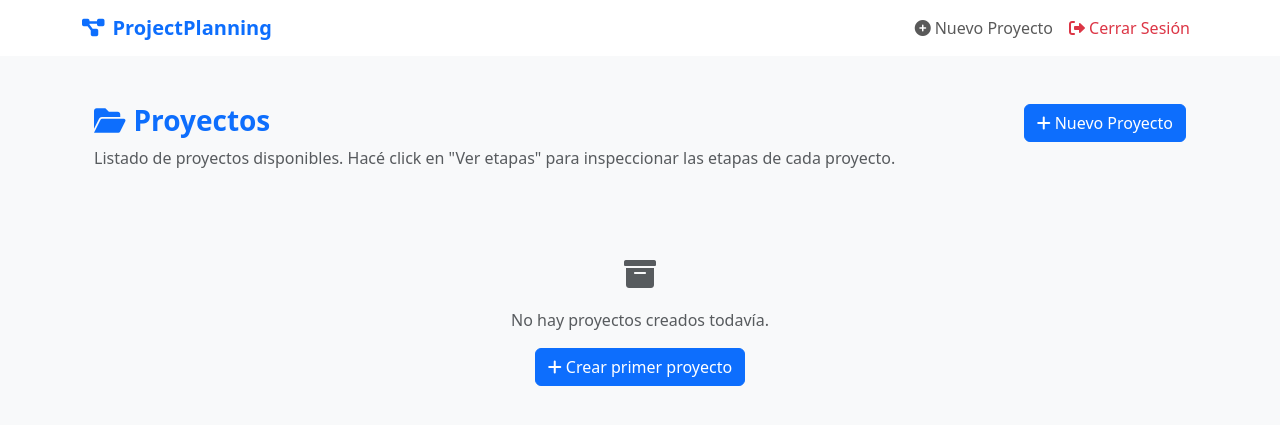
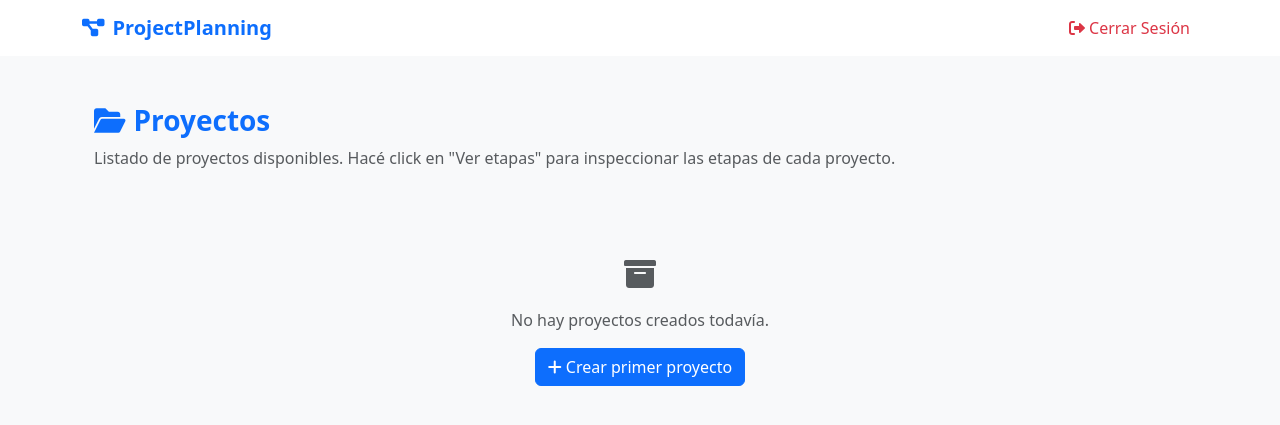
Before and after one commit to faacu02/DSSD-Grupo-7, a Flask app: page /proyectos in a window 1280 px wide. Shown: the top 425 px of the page. Run offline with Flask 3, Linux system fonts and the light colour scheme.

Commit message:
corrijo botones en html

```diff
--- a/src/controllers/etapa.py
+++ b/src/controllers/etapa.py
@@ -121,6 +121,7 @@ def detalle_etapa(etapa_id):
     case_id = request.args.get('case_id')
     etapa_obj = etapa_service.obtener_etapa_por_id(etapa_id)
     proyecto_id = request.args.get('proyecto_id')
+    proyecto= proyecto_service.obtener_proyecto_por_id(proyecto_id)
     if not etapa_obj:
         return redirect(url_for(
             'formulario.ver_proyectos',
@@ -133,7 +134,8 @@ def detalle_etapa(etapa_id):
         case_id=case_id,
         etapa_cloud_id=etapa_obj.etapa_cloud_id,
         roles=roles,
-        proyecto_id=proyecto_id
+        proyecto_id=proyecto_id,
+        proyecto=proyecto
     )
 
 
--- a/src/templates/detalle_etapa.html
+++ b/src/templates/detalle_etapa.html
@@ -110,6 +110,7 @@
         <i class="fas fa-arrow-left me-1"></i>Volver
     </button>
 {% if 'interviniente' in roles_lower %}
+{% if proyecto.completado %}
     <!-- Botón: Cargar Observación -->
     <a href="{{ url_for('observacion.cargar_observacion',
                         etapa_id=etapa.id,
@@ -119,7 +120,8 @@
        class="btn btn-warning">
         <i class="fas fa-comment-dots me-1"></i>Cargar Observación
     </a>
-
+{% else %}
+{% if etapa.estado != 'Completa' %}
     <!-- Botón: Proponer Donación -->
     <a href="{{ url_for('donacion.cargar_donacion',
                         etapa_id=etapa.id,
@@ -127,6 +129,8 @@
        class="btn btn-success">
         <i class="fas fa-hand-holding-heart me-1"></i>Proponer Donación
     </a>
+{% endif %}
+{% endif %}
 {% endif %}
     				                    {% if 'originante' in roles_lower %}
 
--- a/src/templates/detalle_observacion.html
+++ b/src/templates/detalle_observacion.html
@@ -29,11 +29,6 @@
 
             <div class="collapse navbar-collapse">
                 <ul class="navbar-nav ms-auto">
-                    <li class="nav-item">
-                        <a class="nav-link" href="{{ url_for('formulario.formulario_nombre') }}">
-                            <i class="fas fa-plus-circle me-1"></i>Nuevo Proyecto
-                        </a>
-                    </li>
                     <li class="nav-item">
                         <a class="nav-link text-danger" href="{{ url_for('login.logout') }}">
                             <i class="fas fa-sign-out-alt me-1"></i>Cerrar Sesión
--- a/src/templates/ver_observaciones.html
+++ b/src/templates/ver_observaciones.html
@@ -27,11 +27,6 @@
 			<div class="collapse navbar-collapse">
 				<ul class="navbar-nav ms-auto">
 
-					<li class="nav-item">
-						<a class="nav-link" href="{{ url_for('formulario.formulario_nombre') }}">
-							<i class="fas fa-plus-circle me-1"></i>Nuevo Proyecto
-						</a>
-					</li>
 
 					<li class="nav-item">
 						<a class="nav-link text-danger" href="{{ url_for('login.logout') }}">
--- a/src/templates/ver_propuestas.html
+++ b/src/templates/ver_propuestas.html
@@ -23,11 +23,7 @@
 			</a>
 			<div class="collapse navbar-collapse" id="navbarNav">
 				<ul class="navbar-nav ms-auto">
-					<li class="nav-item">
-						<a class="nav-link" href="{{ url_for('formulario.formulario_nombre') }}">
-							<i class="fas fa-plus-circle me-1"></i>Nuevo Proyecto
-						</a>
-					</li>
+
 					<li class="nav-item">
 						<a class="nav-link text-danger" href="{{ url_for('login.logout') }}">
 							<i class="fas fa-sign-out-alt me-1"></i>Cerrar Sesión
--- a/src/templates/ver_proyectos.html
+++ b/src/templates/ver_proyectos.html
@@ -22,11 +22,6 @@
             <div class="collapse navbar-collapse" id="navbarNav">
                 <ul class="navbar-nav ms-auto">
                     <li class="nav-item">
-                        <a class="nav-link" href="{{ url_for('formulario.formulario_nombre') }}">
-                            <i class="fas fa-plus-circle me-1"></i>Nuevo Proyecto
-                        </a>
-                    </li>
-                    <li class="nav-item">
                         <a class="nav-link text-danger" href="{{ url_for('login.logout') }}">
                             <i class="fas fa-sign-out-alt me-1"></i>Cerrar Sesión
                         </a>
@@ -47,11 +42,7 @@
                 <h3 class="fw-bold text-primary"><i class="fas fa-folder-open me-2"></i>Proyectos</h3>
                 <p class="text-muted">Listado de proyectos disponibles. Hacé click en "Ver etapas" para inspeccionar las etapas de cada proyecto.</p>
             </div>
-            <div class="col-auto">
-                <a href="{{ url_for('formulario.formulario_nombre') }}" class="btn btn-primary">
-                    <i class="fas fa-plus me-1"></i>Nuevo Proyecto
-                </a>
-            </div>
+
         </div>
 
         {% if proyectos and proyectos|length > 0 %}
```
